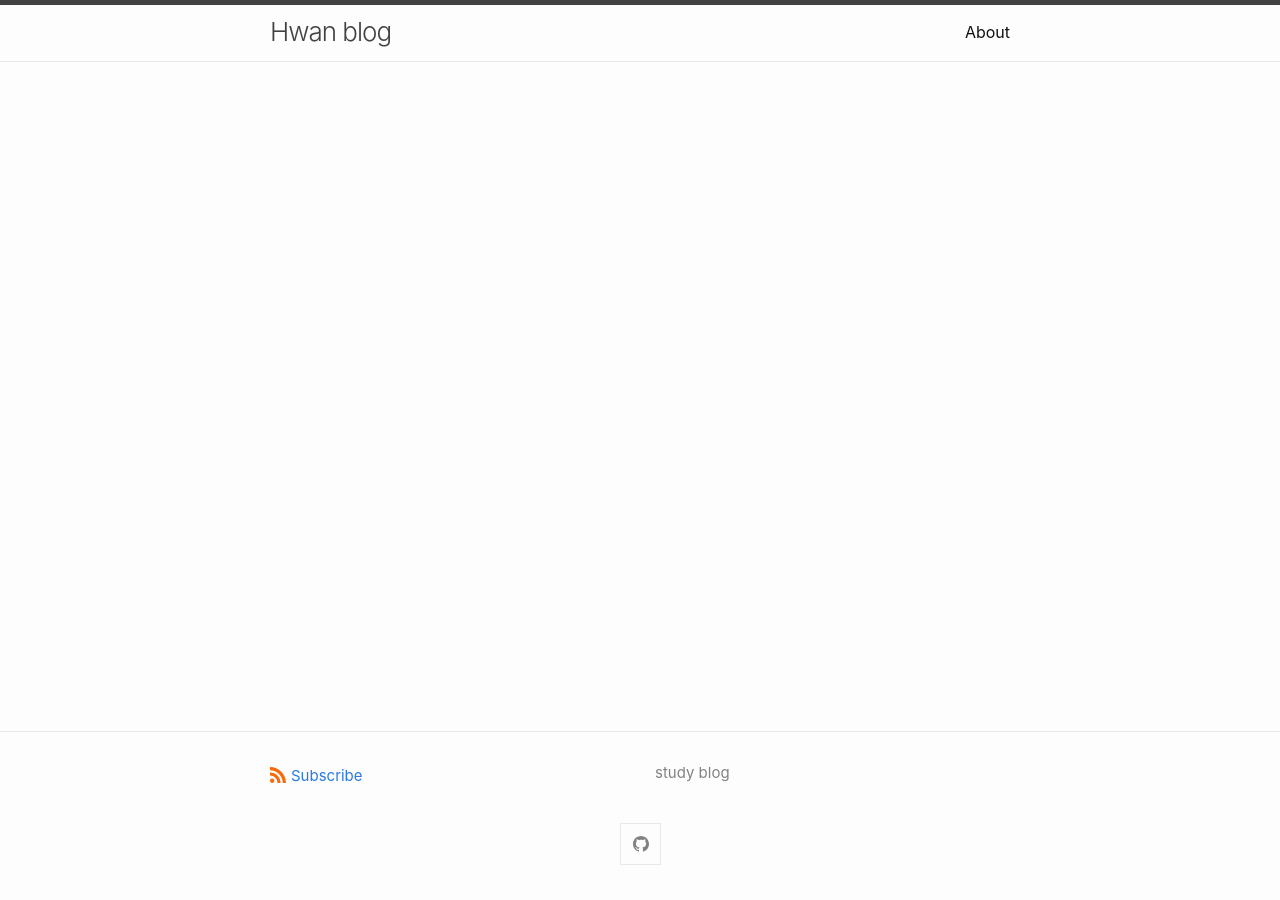
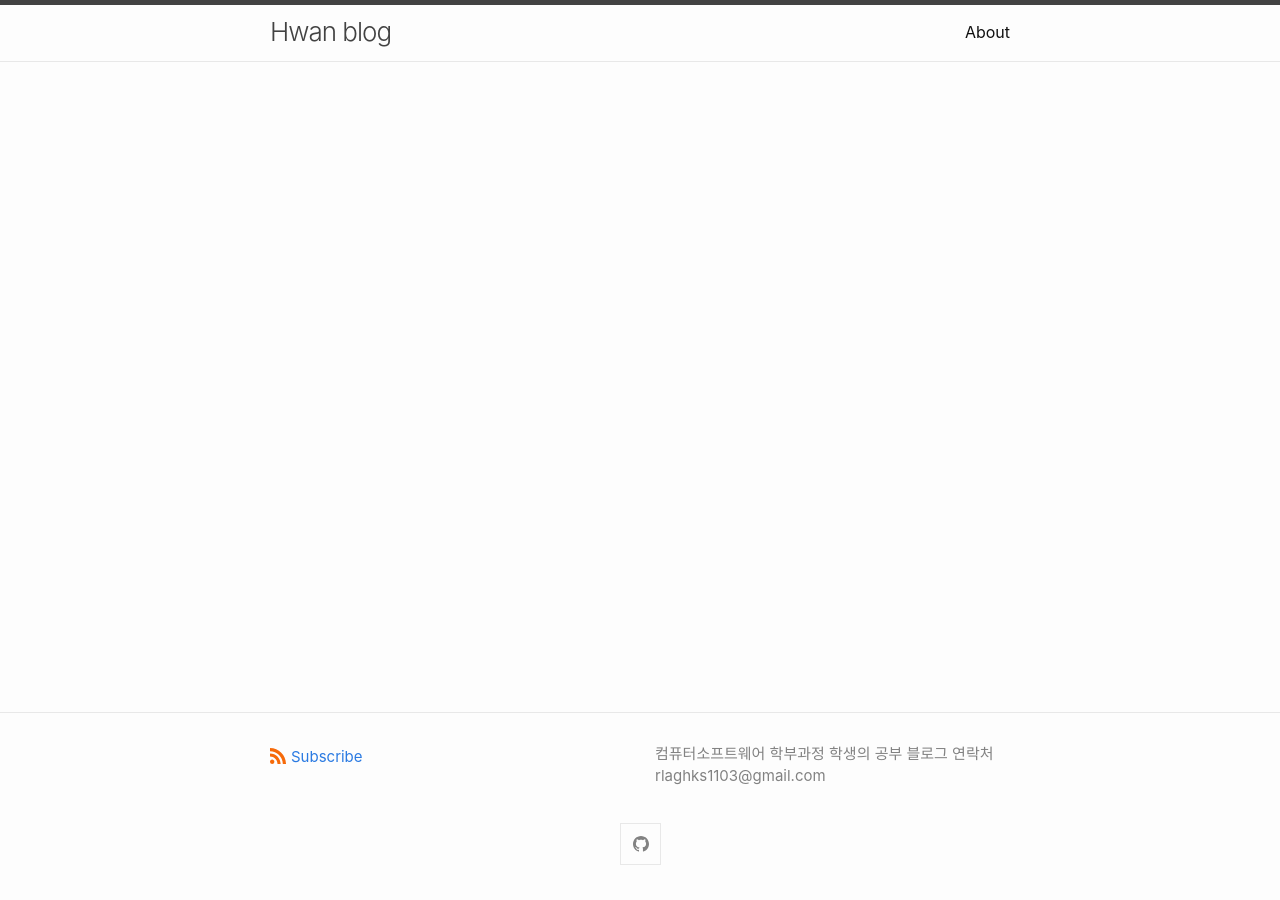
Before and after one commit to kimhwan1103/testBlog, a Jekyll site: the page built from index.md, in a window 1280 px wide. Built offline with Jekyll 4.4.1, drawn with Linux system fonts in a browser that asks for light colours.

Commit message:
커스터마이즈 끝

```diff
--- a/_config.yml
+++ b/_config.yml
@@ -2,7 +2,7 @@ title: Hwan blog
 author: Hwan
 name: Hwan kim
 email: rlaghks1103@gmail.com
-description: study blog
+description: 컴퓨터소프트웨어 학부과정 학생의 공부 블로그 연락처 rlaghks1103@gmail.com
 show_excerpts: false # set to true to show excerpts on the homepage
 
 # Minima date format
```
Also changed, not shown: 1 other file.
